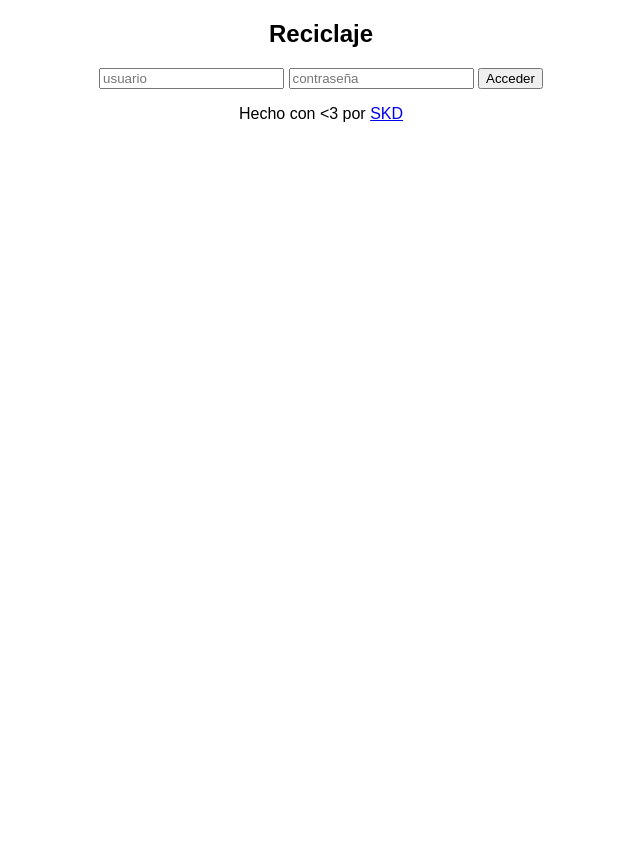
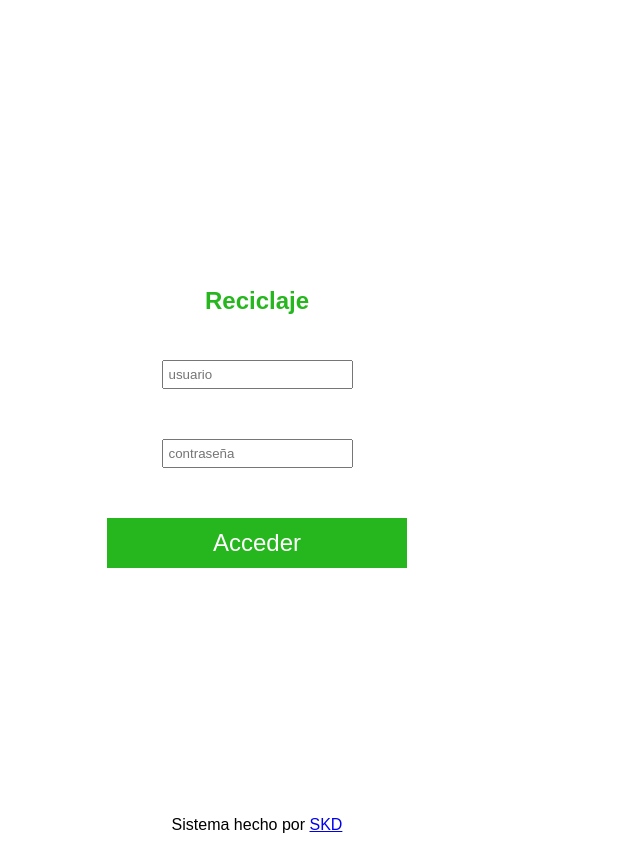
Before and after one commit to simplekodedesign/Reciclaje, a PHP site: page / in a window 1280 px wide. Shown: the whole page, without its empty margins (383-1023 px from the left). Before the commit the page ends 122 px from the top, so only its background shows below. Run offline with PHP 8.4, Linux system fonts and the light colour scheme.

Commit message:
Prealfa of style

```diff
--- a/css/master.css
+++ b/css/master.css
@@ -19,6 +19,7 @@ header{
   align-items: center;
   position: fixed;
   left: 0;
+  float: left;
   height: 10%;
   min-width: 100px;
   /* max-width: 320px; */
@@ -71,6 +72,14 @@ header a{
   color: white;
 }
 
+.container {
+  display: flex;
+  flex-wrap: wrap;
+  justify-content: center;
+  align-items: center;
+  width: 100%;
+}
+
 section{
   position: relative;
   display: flex;
@@ -87,7 +96,7 @@ label{
 
 .titles{
   color: rgb(38, 182, 30);
-  width: 100%;
+  width: 90%;
   text-align: center;
   margin-top: 60px;
 }
@@ -96,14 +105,6 @@ footer{
   width: 100%;
   bottom: 0;
   text-align: center;
-}
-
-.container {
-  display: flex;
-  flex-wrap: wrap;
-  /* justify-content: center; */
-  align-items: center;
-  width: 100%;
 }
 
 .inputForm {
@@ -123,7 +124,7 @@ footer{
   justify-content: center;
 }
 
-button{
+button, .button{
   min-width: 300px;
   margin-top: 30px;
   width: 75%;
@@ -135,8 +136,15 @@ button{
   cursor: pointer;
 }
 
-button:hover{
+button:hover, .button:hover{
   background-color: rgba(38, 182, 30, 0.73);
+}
+
+form{
+  display: flex;
+  flex-direction: column;
+  justify-content: center;
+  align-items: center;
 }
 
 @media only screen and (min-width: 1020px){
--- a/index.php
+++ b/index.php
@@ -3,22 +3,31 @@
   <head>
     <meta charset="utf-8">
     <meta name="viewport" content="width=device-width, initial-scale-1, shrink-to-fit=no">
-    <title></title>
-    <link rel="stylesheet" href="/css/master.css">
+    <title>Sistema de registro reciclaje</title>
+    <link rel="stylesheet" href="css/master.css">
     <link href="https://fonts.googleapis.com/css?family=Roboto&display=swap" rel="stylesheet">
   </head>
   <body>
-    <section>
-      <h1>Reciclaje</h1>
-      <form class="" action="php/controller/login.php" method="post">
-        <input type="text" name="user" placeholder="usuario" value="">
-        <input type="password" name="pass" placeholder="contraseña" value="">
-        <input type="submit" name="" value="Acceder">
-      </form>
-
-      <footer>
-        <p>Hecho con &lt3 por <a href="simplekodedesign.com">SKD</a></p>
-      </footer>
+    <section class="container">
+      <div class="container">
+        <div class="titles">
+          <h1>Reciclaje</h1>
+        </div>
+        <form action="php/controller/login.php" method="post">
+          <div class="inputForm">
+            <input type="text" name="user" placeholder="usuario" value="">
+          </div>
+          <div class="inputForm">
+            <input type="password" name="pass" placeholder="contraseña" value="">
+          </div>
+          <div class="inputForm">
+            <input class="button" type="submit" name="" value="Acceder">
+          </div>
+        </form>
+      </div>
     </section>
+    <footer>
+        <p>Sistema hecho por <a href="https:\\simplekodedesign.com">SKD</a></p>
+    </footer>
   </body>
 </html>
--- a/php/views/registro_casa.html
+++ b/php/views/registro_casa.php
@@ -1,9 +1,9 @@
-<!-- <?php
+<?php
   session_start();
   if(!isset($_SESSION["username"])){
     echo "<script>location='../../index.php'</script>";
   }
-?> -->
+?>
 
 <!DOCTYPE html>
 <html lang="en" dir="ltr">
@@ -84,7 +84,7 @@
 
     </div>
       <footer>
-        <p>Sistema hecho con &lt3 por <a href="simplekodedesign.com">SKD</a></p>
+        <p>Sistema hecho por <a href="https:\\simplekodedesign.com">SKD</a></p>
       </footer>
     </section>
     <script type="text/javascript" src="../../js/registro_casa.js"></script>
```
Also changed, not shown: php/views/home.php (+4 -4 lines).
